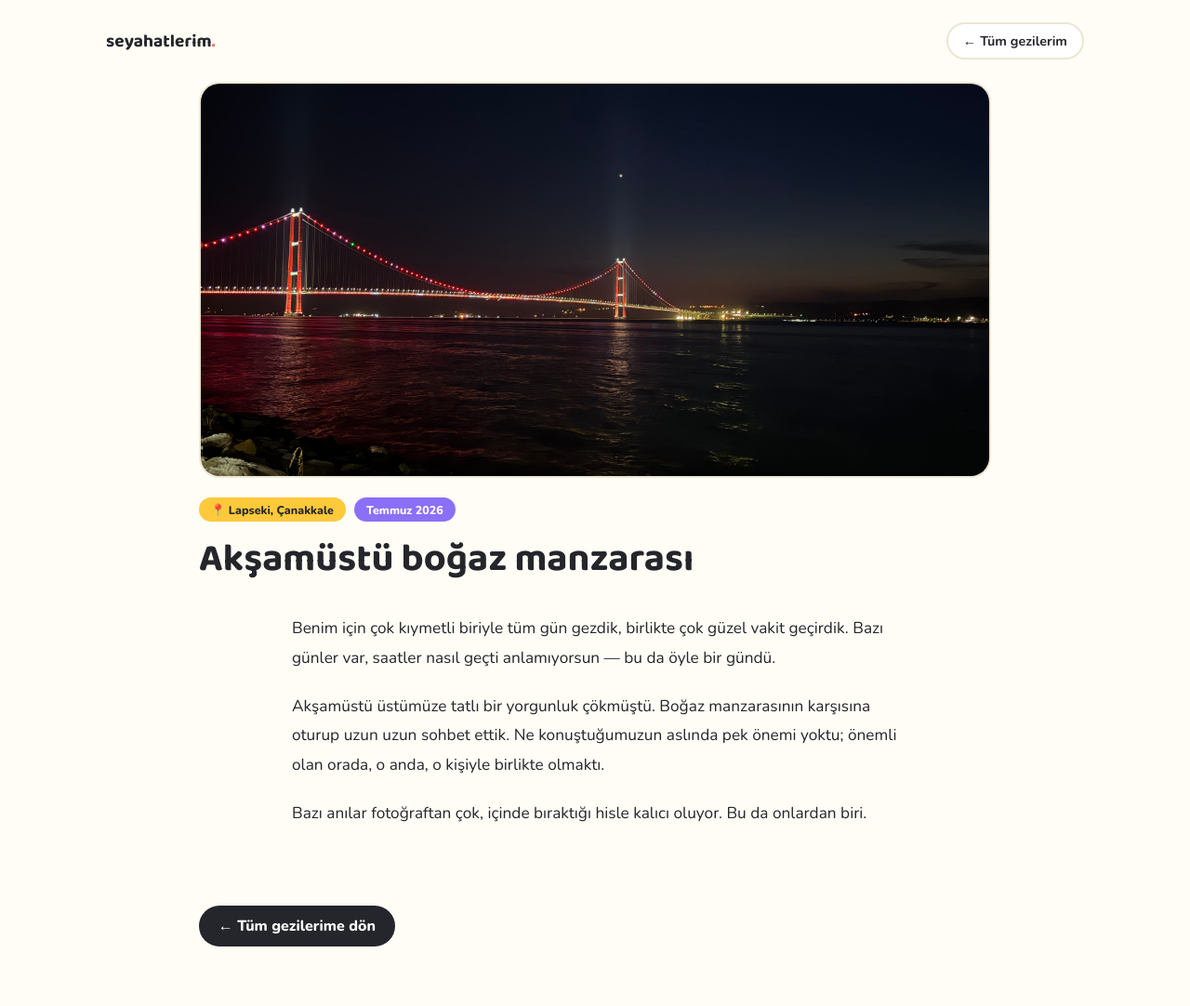
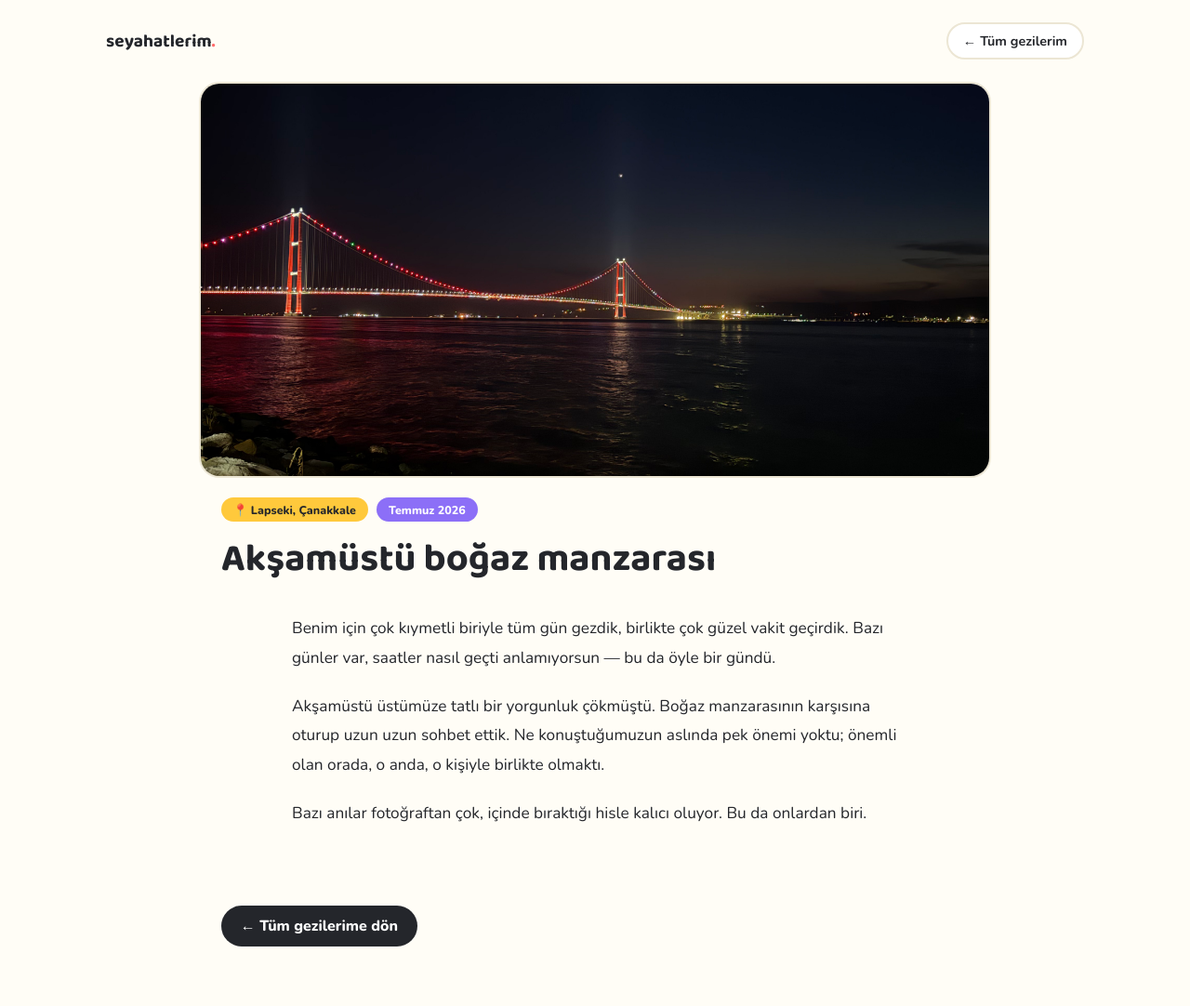
Before and after one commit to sumeyra20/sumeyra20.github.io, a plain HTML site: page lapseki.html in a window 1280 px wide. Shown: the whole page at 93% size. Drawn offline with nearby package versions, Linux system fonts and the light colour scheme.

Commit message:
Update lapseki.html

```diff
--- a/lapseki.html
+++ b/lapseki.html
@@ -16,8 +16,7 @@
 </nav>
 
 <div class="detail-hero">
-  <img class="detail-photo" src="images/lapseki_sayfa.jpg" alt="Lapseki, Çanakkale"></div>
-  <div class="detail-meta" style="max-width:900px;margin:1.3rem auto 0;padding:0 1.5rem;">
+  <img class="detail-photo" src="images/lapseki_sayfa.jpg" alt="Lapseki, Çanakkale">  <div class="detail-meta" style="max-width:900px;margin:1.3rem auto 0;padding:0 1.5rem;">
   <span class="pill" style="background:#ffc93c;color:#24262b">📍 Lapseki, Çanakkale</span>
   <span class="pill" style="background:#8c6ff7">Temmuz 2026</span>
 </div>
```
